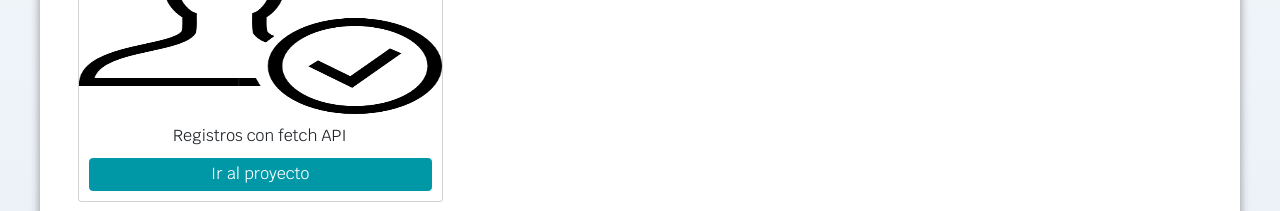
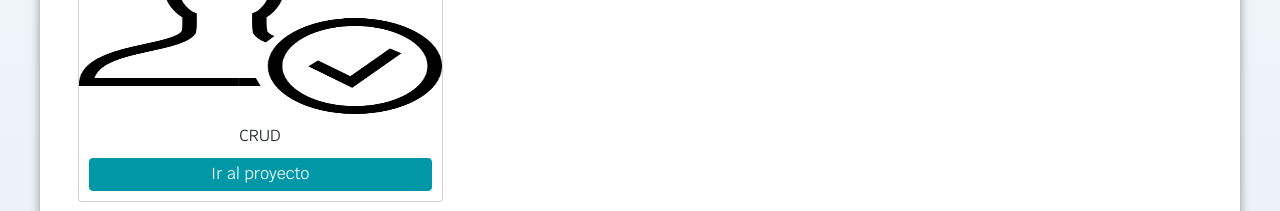
Before and after one commit to FelipeLit/Portafolio, a plain HTML site: page index.html in a window 1280 px wide. Shown: the part 1060-1271 px from the top of the page. Drawn offline with nearby package versions, Linux system fonts and the light colour scheme.

Commit message:
Update index.html

```diff
--- a/index.html
+++ b/index.html
@@ -119,7 +119,7 @@
                         <div class="card">
                             <img class="img-row" src="./img/userRegister.png" alt="">
                             <div class="card-body">
-                                <p class="text-center">Registros con fetch API</p>
+                                <p class="text-center">CRUD</p>
                                 <a target="_blank" href="https://felipelit.github.io/Registros/" class="btn btn-primary w-100">Ir al proyecto</a>
                             </div>
                         </div>
```
